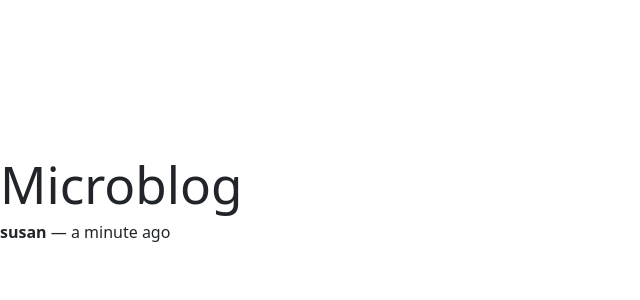
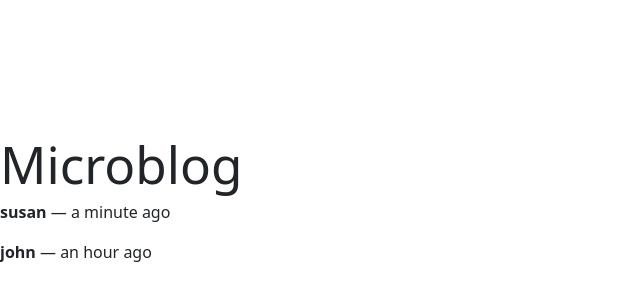
Before and after one commit to SPMcDonald1316/react_projects, a React (Vite) app: page / in a window 1280 px wide. Shown: the part 192-492 px from the top of the page, without its empty margins (0-640 px from the left). Built offline with nearby package versions, Linux system fonts and the light colour scheme.

Commit message:
render multiple posts from list

```diff
--- a/src/App.jsx
+++ b/src/App.jsx
@@ -1,20 +1,34 @@
 function App() {
-  const post = {
+  const posts = [
+    {
       id: 1,
       text: 'Hello, world!',
       timestamp: 'a minute ago',
       author: {
       username: 'susan',
       },
-  }
+    },
+    {
+      id: 2,
+      text: 'Second post',
+      timestamp: 'an hour ago',
+      author: {
+        username: 'john',
+      },
+    },
+  ];
 
   return (
     <>
       <h1>Microblog</h1>
-      <p>
+      {posts.map(post => {
+        return (
+          <p key={post.id}>
             <b>{post.author.username}</b> &mdash; {post.timestamp}
             <br />
           </p>
+        );
+      })}
     </>
   );
 }
```
Lines whose indentation alone changed are shown as unchanged.
